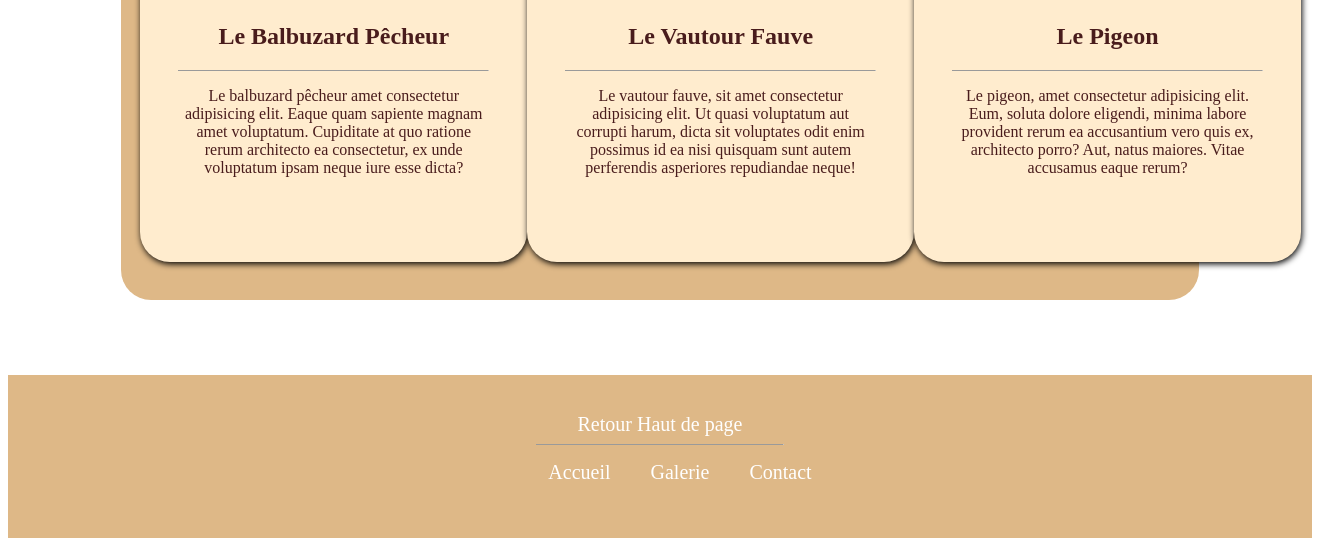
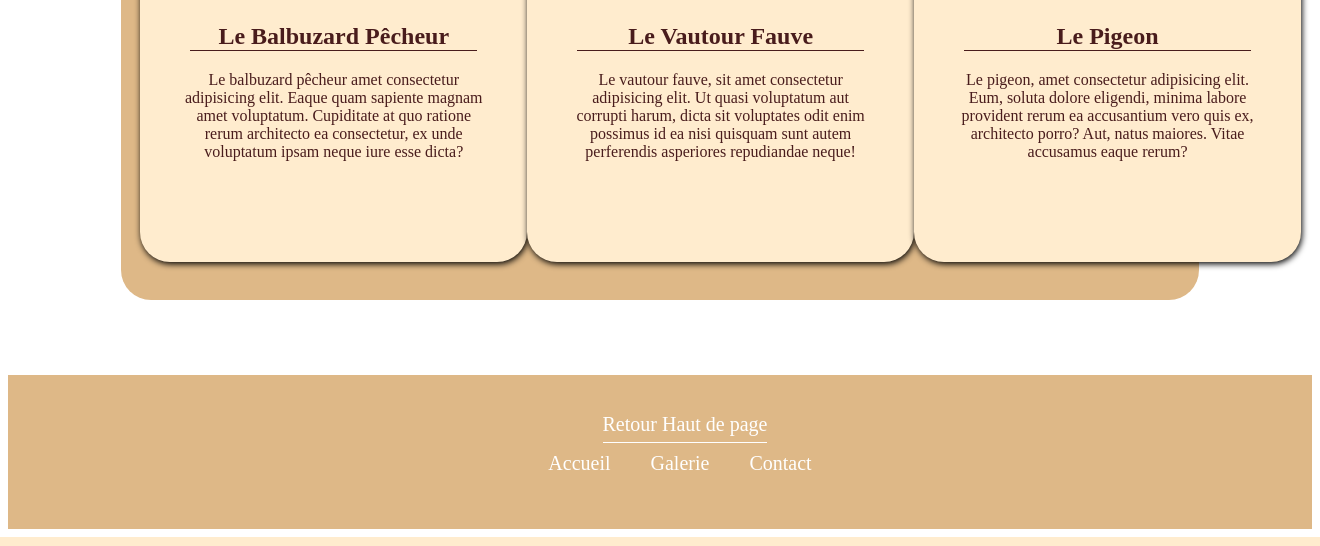
Before and after one commit to AdilKardal/structure_dev, a PHP site: page / in a window 1320 px wide. Shown: the part 573-1119 px from the top of the page. Run offline with PHP 8.4, Linux system fonts and the light colour scheme.

Commit message:
modif h2 nav

```diff
--- a/5_Exercices_En_Cours_Formation/TP_Flex_Oiseau/TPoiseauFlex/index.html
+++ b/5_Exercices_En_Cours_Formation/TP_Flex_Oiseau/TPoiseauFlex/index.html
@@ -12,16 +12,14 @@
 <body>
 
     <header>
-        <section class="nav">
              <nav>
             <ul>
-                <li class="item1 item"><a href="index.html">Accueil</a> </li>
-                <li class="item2 item"><a href="galerie.html">Galerie</a> </li>
-                <li class="item3 item"><a href="form.html">Contact</a> </li>
+                <li><a href="index.html">Accueil</a> </li>
+                <li><a href="galerie.html">Galerie</a> </li>
+                <li><a href="form.html">Contact</a> </li>
             </ul>
 
         </nav>
-        </section>
 
     </header>
 
@@ -34,7 +32,7 @@
             <img src="/images/balbu.png" alt="">
 
             <h2>Le Balbuzard Pêcheur</h2>
-           <hr>
+
             <p>Le balbuzard pêcheur amet consectetur adipisicing elit. Eaque quam sapiente magnam amet voluptatum.
                 Cupiditate at quo ratione rerum architecto ea consectetur, ex unde voluptatum ipsam neque iure esse
                 dicta?</p>
@@ -45,7 +43,7 @@
             <img src="/images/vautour.png" alt="">
 
             <h2>Le Vautour Fauve</h2>
-            <hr>
+
             <p>Le vautour fauve, sit amet consectetur adipisicing elit. Ut quasi voluptatum aut corrupti harum, dicta
                 sit voluptates odit enim possimus id ea nisi quisquam sunt autem perferendis asperiores repudiandae
                 neque!</p>
@@ -56,7 +54,7 @@
             <img src="/images/pigeon.png" alt="">
 
             <h2>Le Pigeon</h2>
-            <hr>
+
             <p>Le pigeon, amet consectetur adipisicing elit. Eum, soluta dolore eligendi, minima labore
                 provident rerum ea accusantium vero quis ex, architecto porro? Aut, natus maiores. Vitae accusamus eaque
                 rerum?</p>
@@ -69,12 +67,12 @@
 
 
     <footer class="footer">
-        <a href="#">Retour Haut de page</a>
-        <hr>
+        <a class="haut" href="#">Retour Haut de page</a>
+
         <ul>
-            <li class="item1 item"><a href="index.html">Accueil</a> </li>
-            <li class="item2 item"><a href="galerie.html">Galerie</a> </li>
-            <li class="item3 item"><a href="form.html">Contact</a> </li>
+            <li><a href="index.html">Accueil</a> </li>
+            <li><a href="galerie.html">Galerie</a> </li>
+            <li><a href="form.html">Contact</a> </li>
         </ul>
 
     </footer>
--- a/5_Exercices_En_Cours_Formation/TP_Flex_Oiseau/TPoiseauFlex/style.css
+++ b/5_Exercices_En_Cours_Formation/TP_Flex_Oiseau/TPoiseauFlex/style.css
@@ -5,7 +5,7 @@
 
 }
 /*********************HEADER**************/
-.nav {
+nav {
     background-color: var(--color1);
     display: flex;
     justify-content: flex-end;
@@ -40,6 +40,9 @@ h2{
     text-align: center;
     font-family: 'Times New Roman', Times, serif;
     color: var(--colortext);
+    border-bottom: 1px solid var(--colortext);
+    margin-left: 50px ;
+    margin-right: 50px;
 }
 
 .footer{
@@ -101,6 +104,12 @@ footer ul{
     justify-content: center;
 }
 
+.haut{
+    border-bottom: 1px solid white;
+    margin-left: 100px ;
+    margin-right: 50px;
+    padding-bottom: 0.2cm;
+}
 
  /*******************FORM**********************/
 
```
Also changed, not shown: 5_Exercices_En_Cours_Formation/TP_Flex_Oiseau/TPoiseauFlex/form.html (+13 -15 lines), 5_Exercices_En_Cours_Formation/TP_Flex_Oiseau/TPoiseauFlex/galerie.html (+13 -15 lines).
